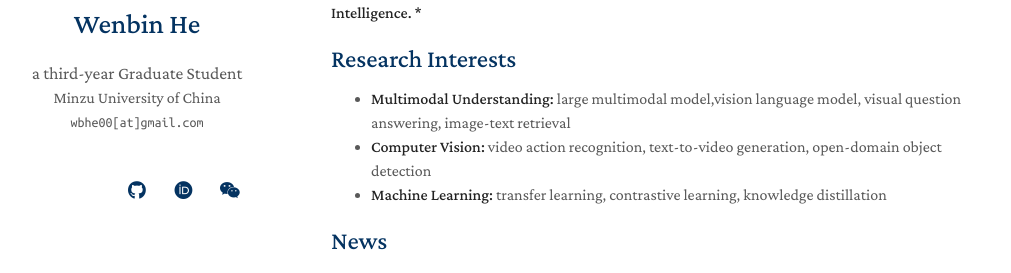
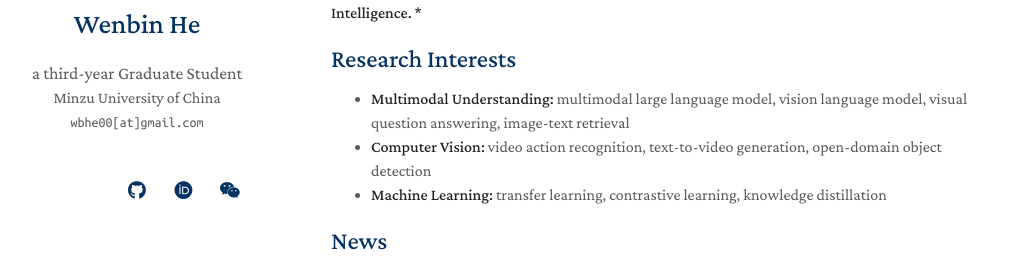
Before and after one commit to BbiHH/BbiHH.github.io, a Jekyll site: the page built from index.md, in a window 1280 px wide and 900 px high. Shown: the part 248-521 px from the top of the window, without its empty margins (139-1150 px from the left). Built offline with Jekyll 4.4.1, drawn with Linux system fonts in a browser that asks for light colours; a style sheet for code colours, icons or effects is not loaded; our own code applies the rules of GitHub Pages for plain Markdown files.

Commit message:
Update index.md

```diff
--- a/index.md
+++ b/index.md
@@ -12,7 +12,7 @@ I am **He Wenbin**, a third-year graduate student at [Minzu University of China
 
 ## Research Interests
 
-- **Multimodal Understanding:** large multimodal model,vision language model, visual question answering, image-text retrieval
+- **Multimodal Understanding:** multimodal large language model, vision language model, visual question answering, image-text retrieval
 - **Computer Vision:** video action recognition, text-to-video generation, open-domain object detection
 - **Machine Learning:** transfer learning, contrastive learning, knowledge distillation
 
```
